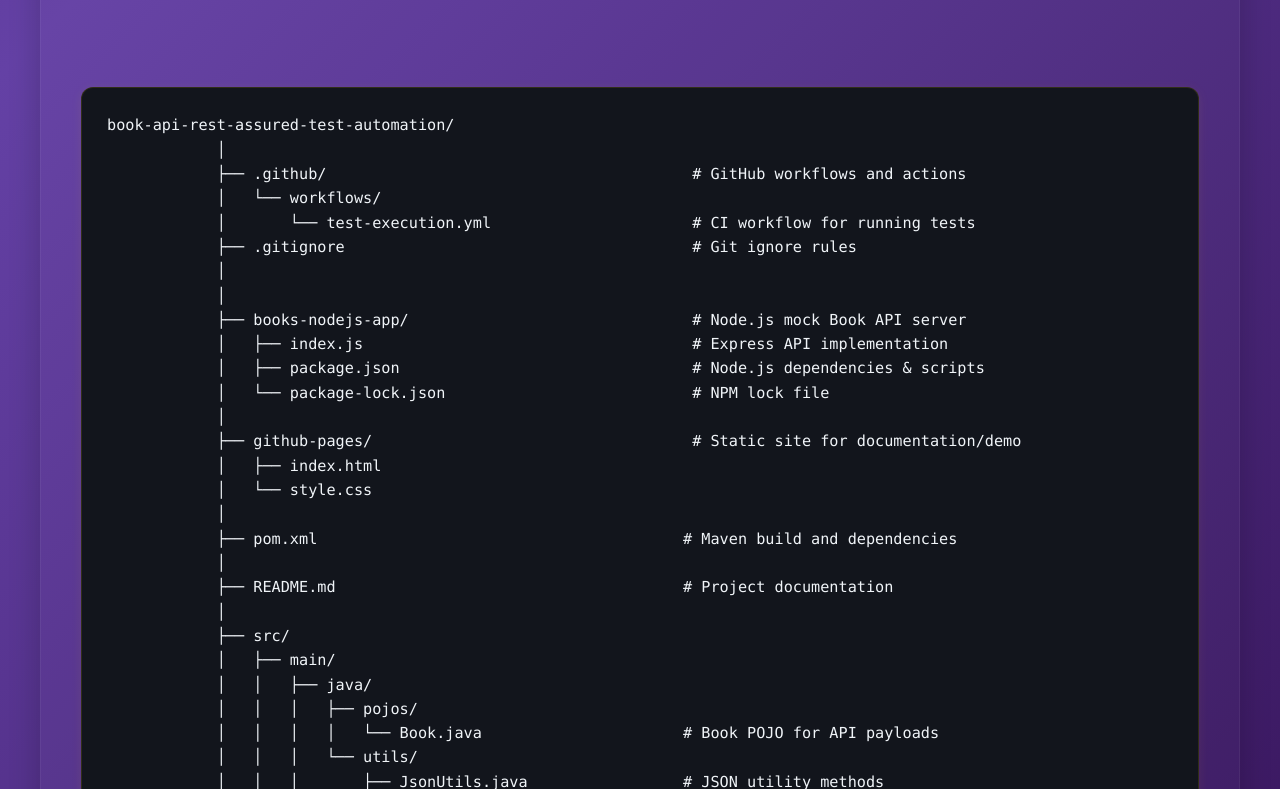
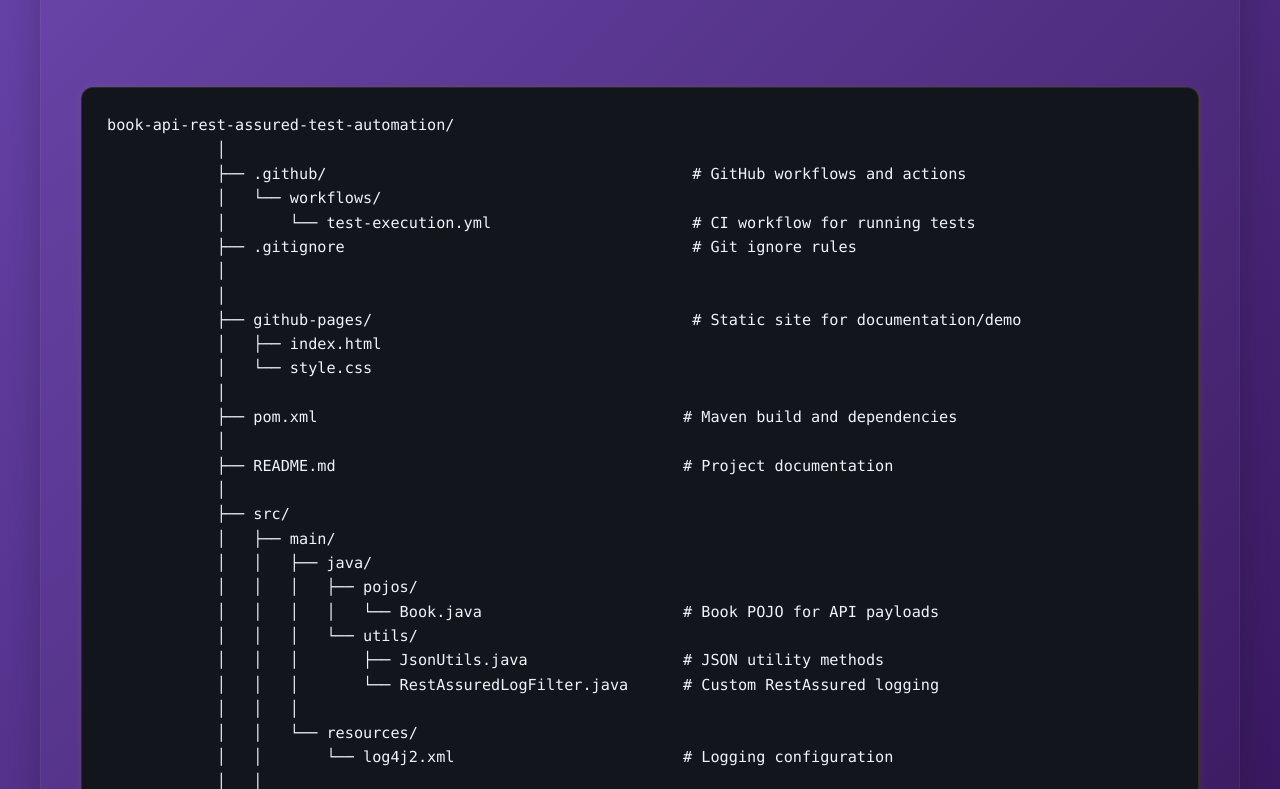
Before and after one commit to NayeemJohnY/book-api-rest-assured-test-automation, a plain HTML site: page github-pages/index.html in a window 1280 px wide. Shown: the part 2851-3640 px from the top of the page. Drawn offline with Linux system fonts and the light colour scheme.

Commit message:
Update docs with Node js app changes

```diff
--- a/github-pages/index.html
+++ b/github-pages/index.html
@@ -128,11 +128,6 @@
             ├── .gitignore                                      # Git ignore rules
             │
             │
-            ├── books-nodejs-app/                               # Node.js mock Book API server
-            │   ├── index.js                                    # Express API implementation
-            │   ├── package.json                                # Node.js dependencies & scripts
-            │   └── package-lock.json                           # NPM lock file
-            │
             ├── github-pages/                                   # Static site for documentation/demo
             │   ├── index.html
             │   └── style.css
```
Also changed, not shown: README.md.
